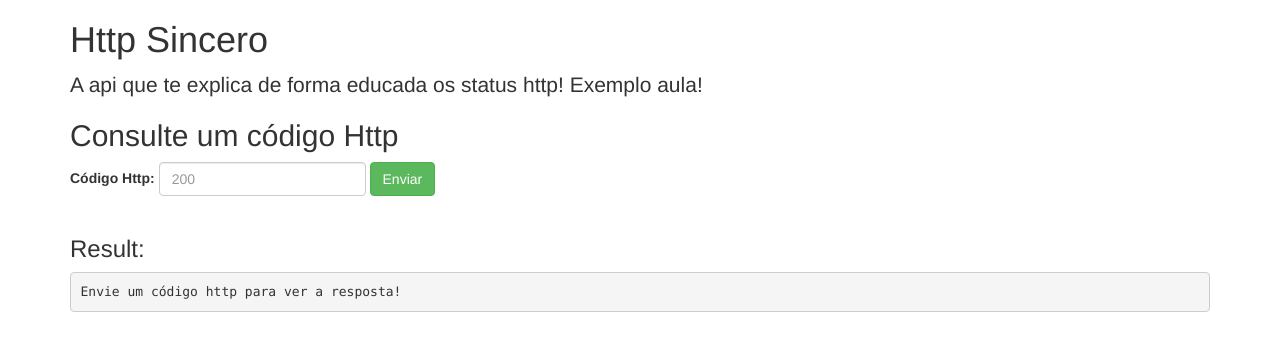
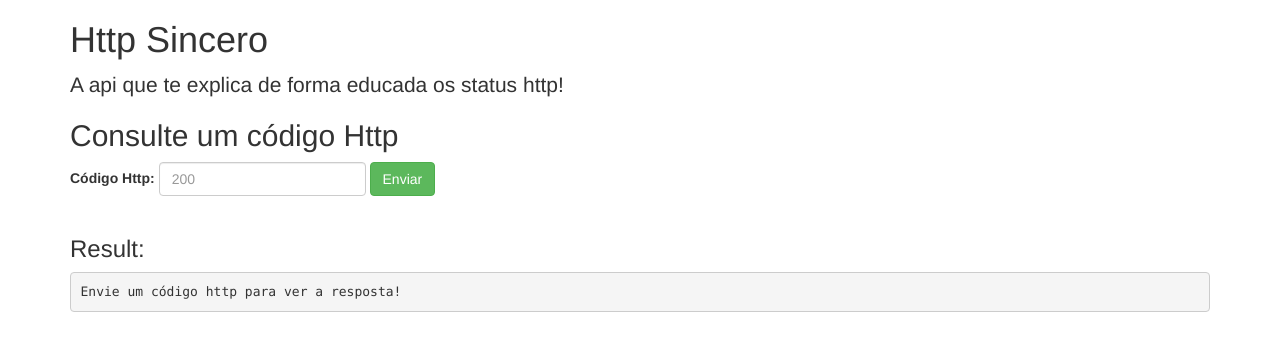
Before and after one commit to RafaelMarotta/http-sincero, a website: page public/index.html in a window 1280 px wide. Drawn offline with nearby package versions, Linux system fonts and the light colour scheme.

Commit message:
Rollback Exemplo Aula

```diff
--- a/public/index.html
+++ b/public/index.html
@@ -19,7 +19,6 @@
         <h1>Http Sincero</h1>
         <p class="lead">
           A api que te explica de forma educada os status http!
-          Exemplo aula!
         </p>
 
         <h2>Consulte um código Http</h2>
```
